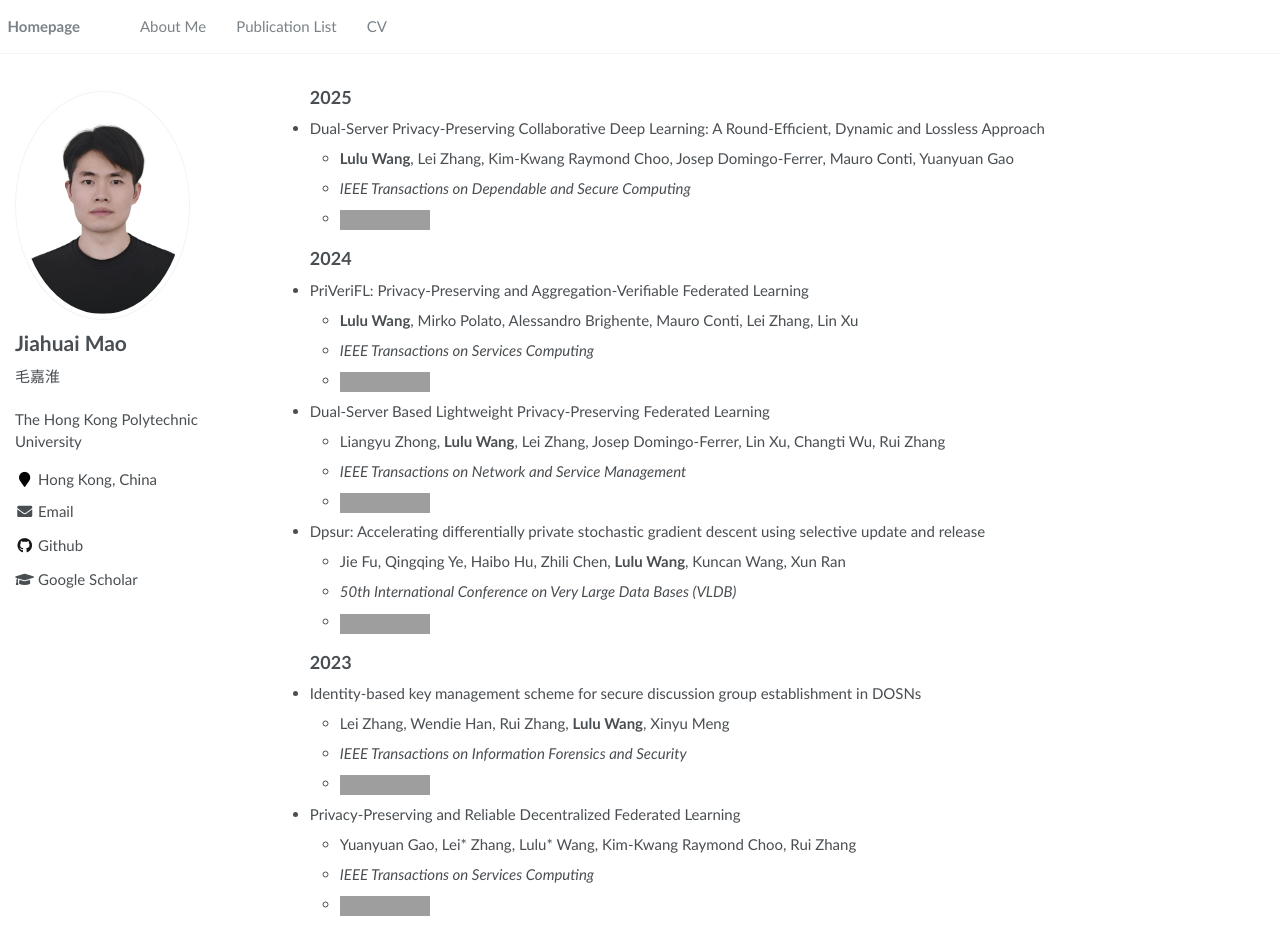
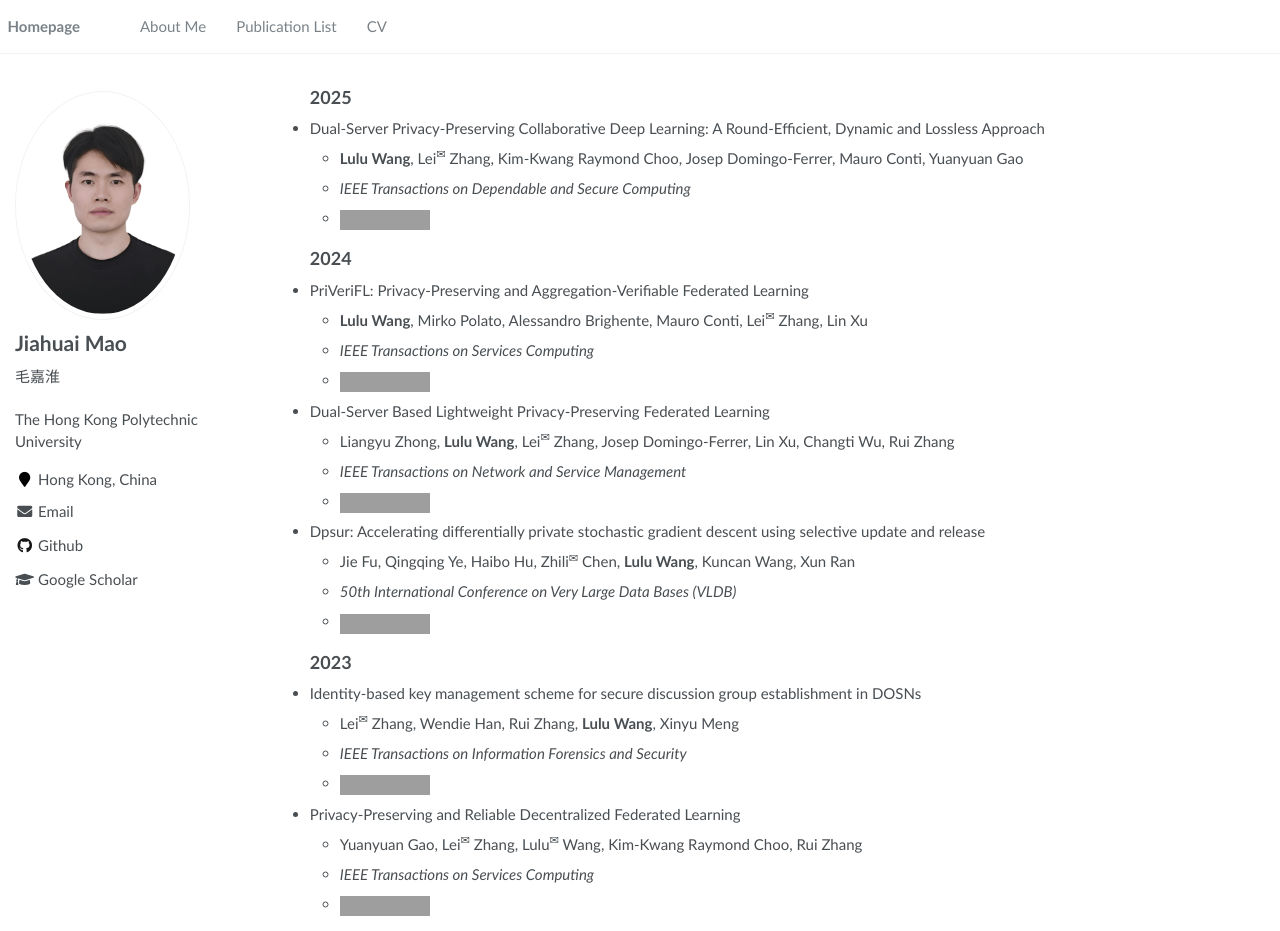
Before and after one commit to jiahuai-mao/jiahuai-mao.github.io, a Jekyll site: the page built from _pages/publication.md, in a window 1280 px wide and 931 px high, cut to the strip 0-931 px from the top of the window. Built offline with Jekyll 4.4.1, drawn with Linux system fonts in a browser that asks for light colours; grey boxes are pictures that could not be loaded.

Commit message:
25.11.29-7

```diff
--- a/assets/bibtex/myref.bib
+++ b/assets/bibtex/myref.bib
@@ -1,6 +1,6 @@
 @article{wang2025dual,
   title={Dual-Server Privacy-Preserving Collaborative Deep Learning: A Round-Efficient, Dynamic and Lossless Approach},
-  author={Wang, Lulu and Zhang, Lei and Choo, Kim-Kwang Raymond and Domingo-Ferrer, Josep and Conti, Mauro and Gao, Yuanyuan},
+  author={Wang, Lulu and Zhang, Lei* and Choo, Kim-Kwang Raymond and Domingo-Ferrer, Josep and Conti, Mauro and Gao, Yuanyuan},
   journal={IEEE Transactions on Dependable and Secure Computing},
   pages={7759-7772},
   year={2025},
@@ -10,7 +10,7 @@
 
 @article{wang2024priverifl,
   title={PriVeriFL: Privacy-Preserving and Aggregation-Verifiable Federated Learning},
-  author={Wang, Lulu and Polato, Mirko and Brighente, Alessandro and Conti, Mauro and Zhang, Lei and Xu, Lin},
+  author={Wang, Lulu and Polato, Mirko and Brighente, Alessandro and Conti, Mauro and Zhang, Lei* and Xu, Lin},
   journal={IEEE Transactions on Services Computing},
   year={2024},
   publisher={IEEE},
@@ -19,7 +19,7 @@
 
 @article{zhong2024dual,
 	title={Dual-Server Based Lightweight Privacy-Preserving Federated Learning},
-	author={Zhong, Liangyu and Wang, Lulu and Zhang, Lei and Domingo-Ferrer, Josep and Xu, Lin and Wu, Changti and Zhang, Rui},
+	author={Zhong, Liangyu and Wang, Lulu and Zhang, Lei* and Domingo-Ferrer, Josep and Xu, Lin and Wu, Changti and Zhang, Rui},
 	journal={IEEE Transactions on Network and Service Management},
 	year={2024},
 	publisher={IEEE},
@@ -29,7 +29,7 @@
 
 @article{zhang2023identity,
   title={Identity-based key management scheme for secure discussion group establishment in DOSNs},
-  author={Zhang, Lei and Han, Wendie and Zhang, Rui and Wang, Lulu and Meng, Xinyu},
+  author={Zhang, Lei* and Han, Wendie and Zhang, Rui and Wang, Lulu and Meng, Xinyu},
   journal={IEEE Transactions on Information Forensics and Security},
   volume={18},
   pages={3706--3719},
@@ -50,7 +50,7 @@
 
 @inproceedings{fu2023dpsur,
   title={Dpsur: Accelerating differentially private stochastic gradient descent using selective update and release},
-  author={Fu, Jie and Ye, Qingqing and Hu, Haibo and Chen, Zhili and Wang, Lulu and Wang, Kuncan and Ran, Xun},
+  author={Fu, Jie and Ye, Qingqing and Hu, Haibo and Chen, Zhili* and Wang, Lulu and Wang, Kuncan and Ran, Xun},
   booktitle={50th International Conference on Very Large Data
 Bases (VLDB)},
   year={2024},
```
Also changed, not shown: _pages/publication.md (+4 -7 lines).
